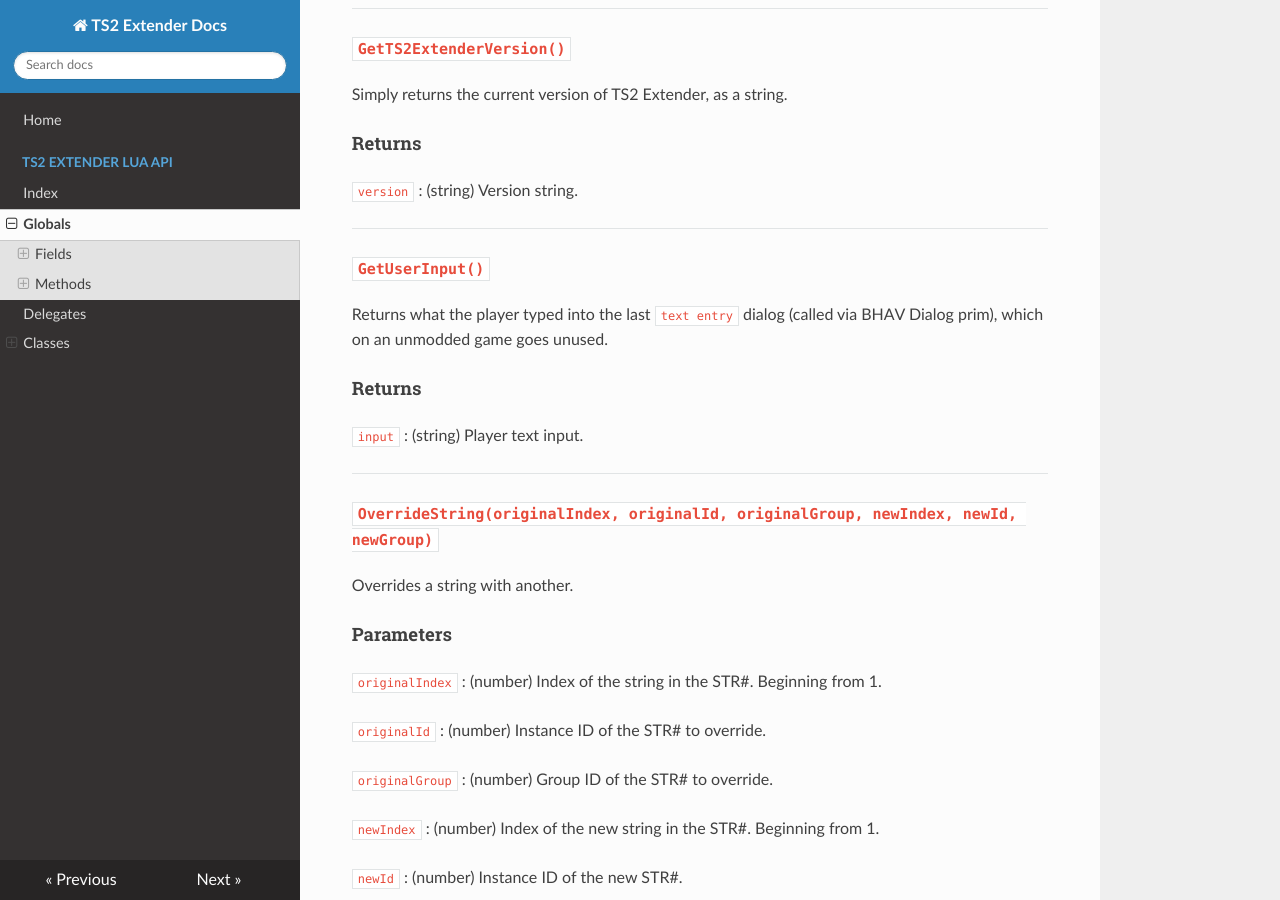
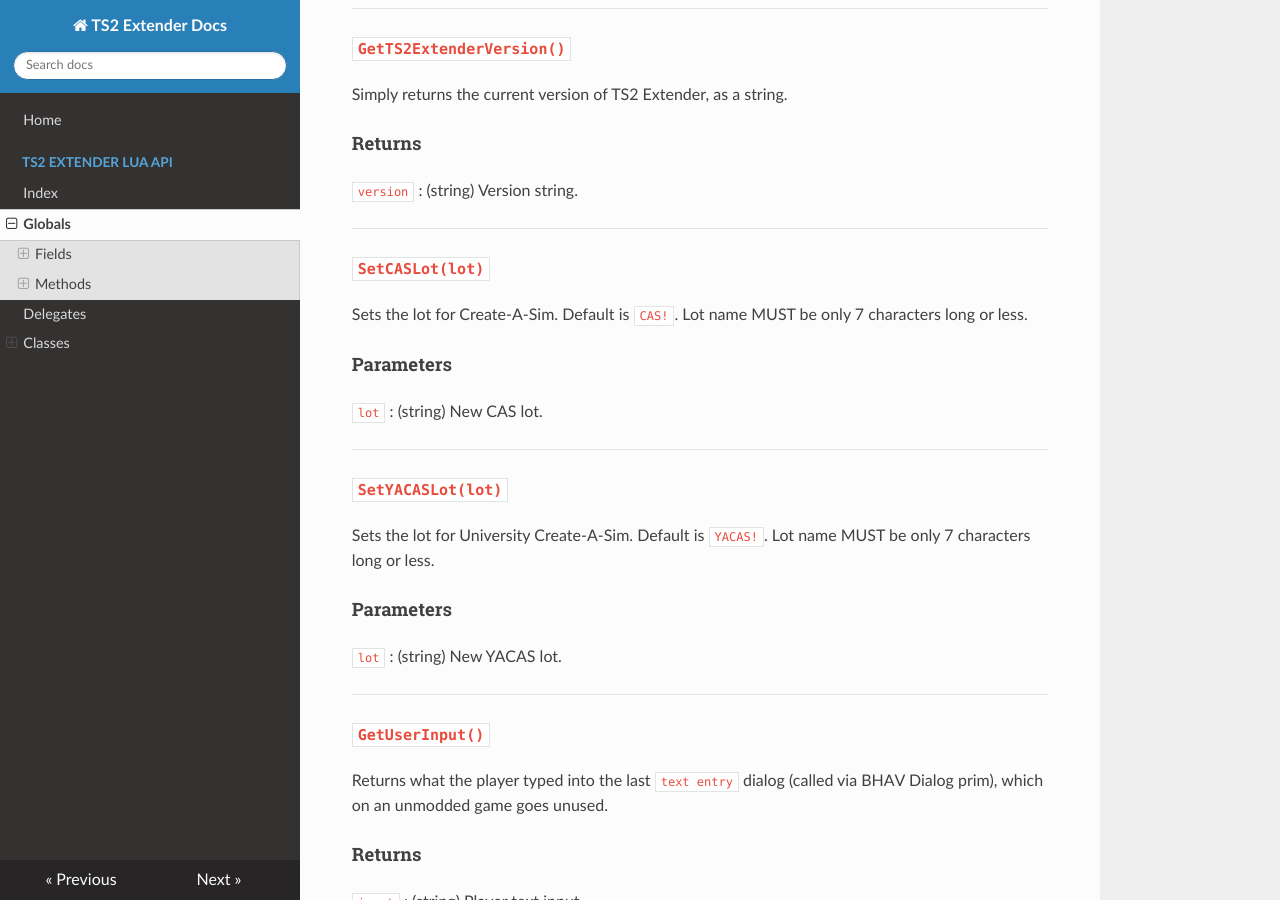
Before and after one commit to LazyDuchess/TS2-Extender-Docs, an MkDocs documentation site: the page built from docs/extenderapi/Globals.md, in a window 1280 px wide and 900 px high, scrolled down 1515 px. Built offline with MkDocs 1.6.1, drawn with Linux system fonts in a browser that asks for light colours; nearby versions of some CDN libraries.

Commit message:
Document SetCASLot and SetYACASLot

```diff
--- a/docs/extenderapi/Globals.md
+++ b/docs/extenderapi/Globals.md
@@ -70,6 +70,26 @@ Simply returns the current version of TS2 Extender, as a string.
 
 `version`
 : (string) Version string.
+
+---
+
+### `SetCASLot(lot)`
+Sets the lot for Create-A-Sim. Default is `CAS!`. Lot name MUST be only 7 characters long or less.
+
+#### Parameters
+
+`lot`
+: (string) New CAS lot.
+
+---
+
+### `SetYACASLot(lot)`
+Sets the lot for University Create-A-Sim. Default is `YACAS!`. Lot name MUST be only 7 characters long or less.
+
+#### Parameters
+
+`lot`
+: (string) New YACAS lot.
 
 ---
 
```
